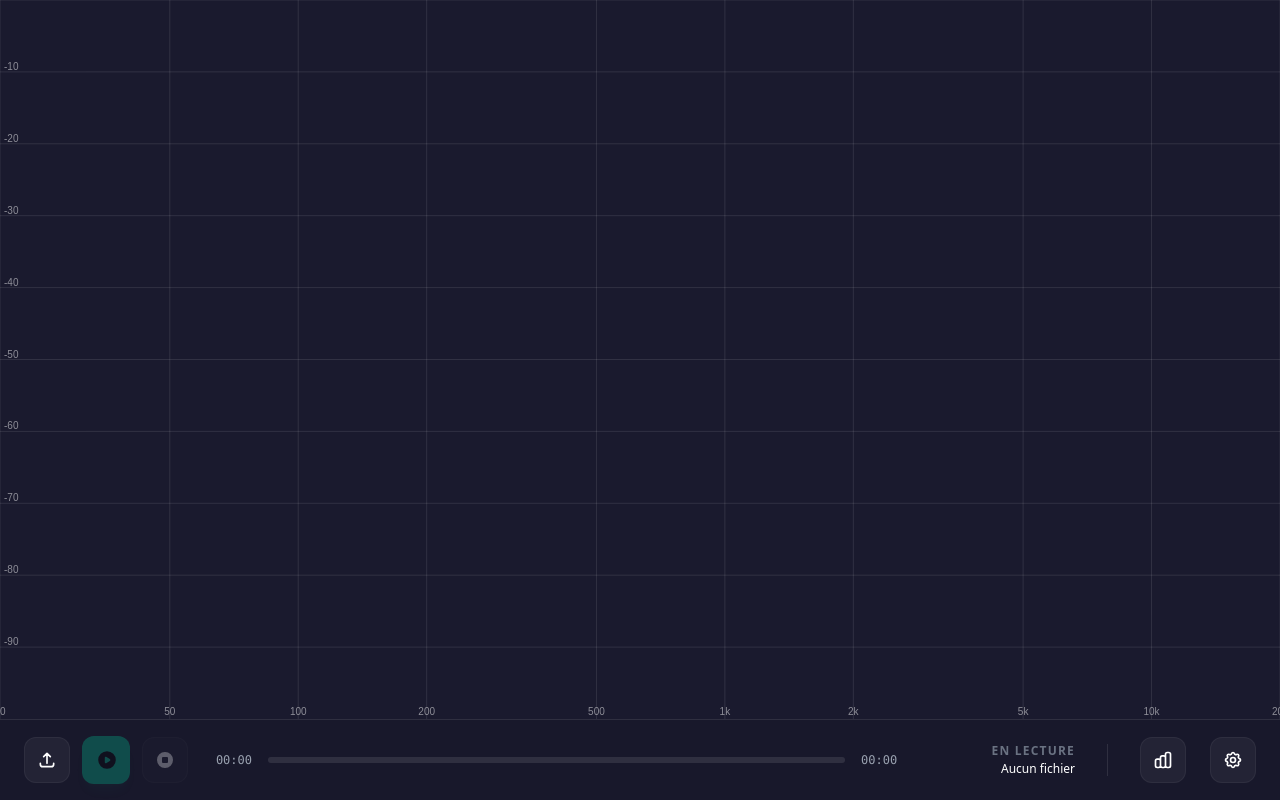
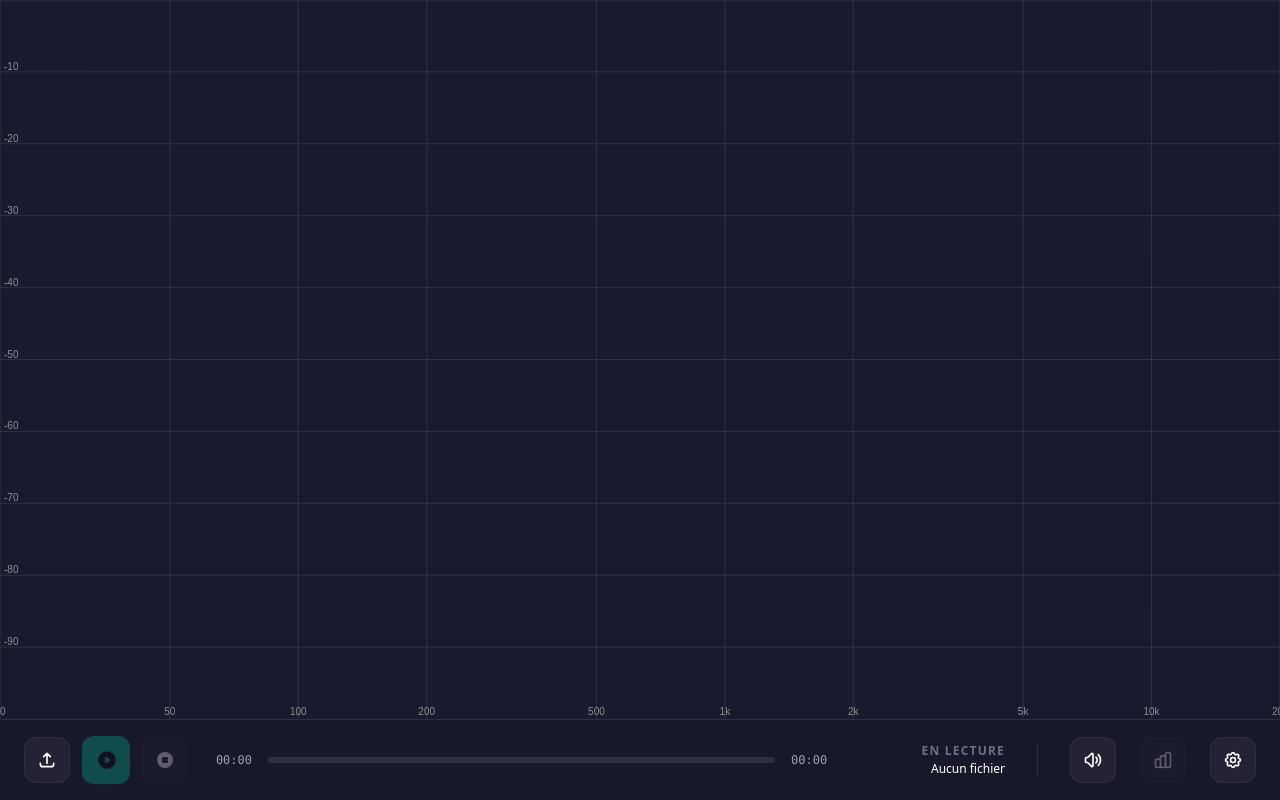
Before and after one commit to P0SlX/rta, a Vue app: page / in a window 1280 px wide. Built offline with nearby package versions, Linux system fonts and the light colour scheme.

Commit message:
feat: Volume

```diff
--- a/src/App.vue
+++ b/src/App.vue
@@ -15,7 +15,6 @@ import type {
     SpectrogramDirection,
 } from "./types/rta";
 
-// Initialisation du composable audio RTA
 const audioRta = useAudioRta();
 
 const displayMode = ref<DisplayMode>("bars");
@@ -291,6 +290,10 @@ function handleUpdateSpectrogramColumnInterval(interval: number) {
     spectrogramColumnInterval.value = interval;
 }
 
+function handleVolumeChange(value: number) {
+    audioRta.setVolume(value);
+}
+
 const stats = computed(() => {
     if (!audioRta.isLoaded.value) return null;
     const avgDb = bandData.value
@@ -538,6 +541,7 @@ const stats = computed(() => {
             :current-time="audioRta.currentTime.value"
             :duration="audioRta.duration.value"
             :file-name="audioRta.fileName.value"
+            :volume="audioRta.volume.value"
             @file-selected="handleFileSelected"
             @play="handlePlay"
             @pause="handlePause"
@@ -545,6 +549,7 @@ const stats = computed(() => {
             @seek="handleSeek"
             @toggle-settings="showSettings = !showSettings"
             @toggle-stats="showStats = !showStats"
+            @volume-change="handleVolumeChange"
         />
     </div>
 </template>
--- a/src/components/PlayerBar.vue
+++ b/src/components/PlayerBar.vue
@@ -1,5 +1,6 @@
 <script setup lang="ts">
 import { computed, ref } from "vue";
+import VolumeSlider from "./VolumeSlider.vue";
 
 const props = defineProps<{
     isPlaying: boolean;
@@ -7,6 +8,7 @@ const props = defineProps<{
     currentTime: number;
     duration: number;
     fileName: string;
+    volume: number;
 }>();
 
 const emit = defineEmits<{
@@ -17,6 +19,7 @@ const emit = defineEmits<{
     seek: [time: number];
     toggleSettings: [];
     toggleStats: [];
+    volumeChange: [value: number];
 }>();
 
 const fileInput = ref<HTMLInputElement | null>(null);
@@ -66,7 +69,7 @@ function openFileDialog() {
 
         <div class="flex items-center gap-3">
             <button
-                class="p-3 bg-white/5 hover:bg-white/10 text-white rounded-xl transition-all border border-white/5 group relative"
+                class="p-3 bg-white/5 hover:bg-white/10 text-white rounded-xl transition-all border border-white/5 group relative cursor-pointer"
                 @click="openFileDialog"
                 title="Charger un fichier"
             >
@@ -88,7 +91,7 @@ function openFileDialog() {
 
             <!-- Play/Pause -->
             <button
-                class="p-3 bg-[#00c896] hover:bg-[#00daa8] text-black rounded-xl transition-all disabled:opacity-30 disabled:cursor-not-allowed shadow-lg shadow-[#00c896]/10 flex items-center justify-center w-12"
+                class="p-3 bg-[#00c896] hover:bg-[#00daa8] text-black rounded-xl transition-all disabled:opacity-30 disabled:cursor-not-allowed shadow-lg shadow-[#00c896]/10 flex items-center justify-center w-12 cursor-pointer"
                 :disabled="!isLoaded"
                 @click="isPlaying ? emit('pause') : emit('play')"
             >
@@ -124,7 +127,7 @@ function openFileDialog() {
 
             <!-- Stop -->
             <button
-                class="p-3 bg-white/5 hover:bg-white/10 text-white rounded-xl transition-all disabled:opacity-30 disabled:cursor-not-allowed border border-white/5"
+                class="p-3 bg-white/5 hover:bg-white/10 text-white rounded-xl transition-all disabled:opacity-30 disabled:cursor-not-allowed border border-white/5 cursor-pointer"
                 :disabled="!isLoaded"
                 @click="emit('stop')"
             >
@@ -198,8 +201,14 @@ function openFileDialog() {
 
         <div class="h-8 w-px bg-white/10 mx-2 hidden lg:block"></div>
 
+        <VolumeSlider
+            :volume="volume"
+            @volume-change="(value) => emit('volumeChange', value)"
+        />
+
         <button
-            class="p-3 bg-white/5 hover:bg-white/10 text-white rounded-xl transition-all border border-white/5"
+            class="p-3 bg-white/5 hover:bg-white/10 text-white rounded-xl transition-all border border-white/5 disabled:opacity-30 disabled:cursor-not-allowed cursor-pointer"
+            :disabled="!isLoaded"
             @click="emit('toggleStats')"
             title="Statistiques"
         >
@@ -220,7 +229,7 @@ function openFileDialog() {
         </button>
 
         <button
-            class="p-3 bg-white/5 hover:bg-white/10 text-white rounded-xl transition-all border border-white/5 group"
+            class="p-3 bg-white/5 hover:bg-white/10 text-white rounded-xl transition-all border border-white/5 group cursor-pointer"
             @click="emit('toggleSettings')"
             title="Réglages"
         >
--- /dev/null
+++ b/src/components/VolumeSlider.vue
@@ -0,0 +1,208 @@
+<script setup lang="ts">
+import { computed, ref } from "vue";
+
+const props = defineProps<{
+    volume: number;
+    disabled?: boolean;
+}>();
+
+const emit = defineEmits<{
+    volumeChange: [value: number];
+}>();
+
+const showSlider = ref(false);
+const isDragging = ref(false);
+
+const volumeIcon = computed(() => {
+    if (props.volume === 0) return "muted";
+    if (props.volume < 0.5) return "low";
+    return "high";
+});
+
+function handleVolumeChange(event: Event) {
+    const input = event.target as HTMLInputElement;
+    emit("volumeChange", parseFloat(input.value));
+}
+
+function toggleMute() {
+    if (props.disabled) return;
+    emit("volumeChange", props.volume > 0 ? 0 : 1);
+}
+
+function handleMouseEnter() {
+    if (!props.disabled) {
+        showSlider.value = true;
+    }
+}
+
+function handleMouseLeave() {
+    if (!isDragging.value) {
+        showSlider.value = false;
+    }
+}
+
+function handleMouseDown() {
+    isDragging.value = true;
+}
+
+function handleMouseUp() {
+    isDragging.value = false;
+    if (!showSlider.value) {
+        showSlider.value = false;
+    }
+}
+</script>
+
+<template>
+    <div
+        class="relative"
+        @mouseenter="handleMouseEnter"
+        @mouseleave="handleMouseLeave"
+    >
+        <transition
+            enter-active-class="transition-all duration-200 ease-out"
+            enter-from-class="opacity-0 translate-y-2"
+            enter-to-class="opacity-100 translate-y-0"
+            leave-active-class="transition-all duration-150 ease-in"
+            leave-from-class="opacity-100 translate-y-0"
+            leave-to-class="opacity-0 translate-y-2"
+        >
+            <div
+                v-show="showSlider"
+                class="absolute bottom-full left-1/2 -translate-x-1/2 mb-2 p-2 bg-[#1a1a2e]/98 backdrop-blur-xl border border-white/10 rounded-xl shadow-2xl"
+                @mousedown="handleMouseDown"
+                @mouseup="handleMouseUp"
+            >
+                <div class="relative h-32 w-8 flex items-center justify-center">
+                    <div
+                        class="absolute w-2 h-full bg-white/5 rounded-full overflow-hidden"
+                    >
+                        <div
+                            class="absolute bottom-0 w-full bg-[#00c896]"
+                            :style="{ height: volume * 100 + '%' }"
+                        />
+                    </div>
+
+                    <input
+                        type="range"
+                        min="0"
+                        max="1"
+                        step="0.01"
+                        :value="volume"
+                        :disabled="disabled"
+                        @input="handleVolumeChange"
+                        class="volume-slider"
+                        orient="vertical"
+                    />
+                </div>
+            </div>
+        </transition>
+
+        <button
+            class="p-3 bg-white/5 hover:bg-white/10 text-white rounded-xl transition-all border border-white/5 disabled:opacity-30 disabled:cursor-not-allowed cursor-pointer"
+            :disabled="disabled"
+            @click="toggleMute"
+            :title="volume > 0 ? 'Couper le son' : 'Activer le son'"
+        >
+            <svg
+                v-if="volumeIcon === 'high'"
+                xmlns="http://www.w3.org/2000/svg"
+                class="h-5 w-5"
+                fill="none"
+                viewBox="0 0 24 24"
+                stroke="currentColor"
+            >
+                <path
+                    stroke-linecap="round"
+                    stroke-linejoin="round"
+                    stroke-width="2"
+                    d="M15.536 8.464a5 5 0 010 7.072m2.828-9.9a9 9 0 010 12.728M5.586 15H4a1 1 0 01-1-1v-4a1 1 0 011-1h1.586l4.707-4.707C10.923 3.663 12 4.109 12 5v14c0 .891-1.077 1.337-1.707.707L5.586 15z"
+                />
+            </svg>
+
+            <svg
+                v-else-if="volumeIcon === 'low'"
+                xmlns="http://www.w3.org/2000/svg"
+                class="h-5 w-5"
+                fill="none"
+                viewBox="0 0 24 24"
+                stroke="currentColor"
+            >
+                <path
+                    stroke-linecap="round"
+                    stroke-linejoin="round"
+                    stroke-width="2"
+                    d="M15.536 8.464a5 5 0 010 7.072M5.586 15H4a1 1 0 01-1-1v-4a1 1 0 011-1h1.586l4.707-4.707C10.923 3.663 12 4.109 12 5v14c0 .891-1.077 1.337-1.707.707L5.586 15z"
+                />
+            </svg>
+
+            <svg
+                v-else
+                xmlns="http://www.w3.org/2000/svg"
+                class="h-5 w-5"
+                fill="none"
+                viewBox="0 0 24 24"
+                stroke="currentColor"
+            >
+                <path
+                    stroke-linecap="round"
+                    stroke-linejoin="round"
+                    stroke-width="2"
+                    d="M5.586 15H4a1 1 0 01-1-1v-4a1 1 0 011-1h1.586l4.707-4.707C10.923 3.663 12 4.109 12 5v14c0 .891-1.077 1.337-1.707.707L5.586 15z"
+                    clip-rule="evenodd"
+                />
+                <path
+                    stroke-linecap="round"
+                    stroke-linejoin="round"
+                    stroke-width="2"
+                    d="M17 14l2-2m0 0l2-2m-2 2l-2-2m2 2l2 2"
+                />
+            </svg>
+        </button>
+    </div>
+</template>
+
+<style scoped>
+.volume-slider {
+    -webkit-appearance: slider-vertical;
+    appearance: slider-vertical;
+    writing-mode: bt-lr;
+    width: 100%;
+    height: 100%;
+    background: transparent;
+    cursor: pointer;
+    position: relative;
+    z-index: 10;
+}
+
+/* Webkit browsers (Chrome, Safari, Edge) */
+.volume-slider::-webkit-slider-thumb {
+    -webkit-appearance: none;
+    appearance: none;
+    width: 18px;
+    height: 18px;
+    background: #00c896;
+    border-radius: 50%;
+    cursor: pointer;
+    border: 3px solid #1a1a2e;
+    box-shadow: 0 0 0 1px rgba(255, 255, 255, 0.15);
+}
+
+/* Firefox */
+.volume-slider::-moz-range-thumb {
+    width: 16px;
+    height: 16px;
+    background: #00c896;
+    border-radius: 50%;
+    cursor: pointer;
+    border: 3px solid #1a1a2e;
+}
+
+.volume-slider::-webkit-slider-runnable-track {
+    background: transparent;
+}
+
+.volume-slider::-moz-range-track {
+    background: transparent;
+}
+</style>
--- a/src/composables/useAudioRta.ts
+++ b/src/composables/useAudioRta.ts
@@ -22,6 +22,7 @@ export function useAudioRta() {
   let audioContext: AudioContext | null = null;
   let analyserNode: AnalyserNode | null = null;
   let sourceNode: MediaElementAudioSourceNode | null = null;
+  let gainNode: GainNode | null = null;
   let audioElement: HTMLAudioElement | null = null;
 
   const isPlaying = shallowRef(false);
@@ -31,6 +32,7 @@ export function useAudioRta() {
   const fileName = shallowRef("");
   const error = shallowRef<string | null>(null);
   const sampleRate = shallowRef(44100);
+  const volume = shallowRef(0.5);
 
   const fftSize = shallowRef<FftSize>(DEFAULT_PARAMS.fftSize);
   const smoothingTimeConstant = shallowRef(
@@ -146,7 +148,12 @@ export function useAudioRta() {
       analyserNode = audioContext.createAnalyser();
       analyserNode.fftSize = params.fftSize;
       analyserNode.smoothingTimeConstant = params.smoothingTimeConstant;
-      analyserNode.connect(audioContext.destination);
+
+      gainNode = audioContext.createGain();
+      gainNode.gain.value = volume.value;
+
+      analyserNode.connect(gainNode);
+      gainNode.connect(audioContext.destination);
 
       initializeArrays();
     } catch (e) {
@@ -176,7 +183,7 @@ export function useAudioRta() {
         audioElement.addEventListener("ended", handleEnded);
         audioElement.addEventListener("error", handleError);
 
-        if (audioContext && analyserNode) {
+        if (audioContext && analyserNode && gainNode) {
           sourceNode = audioContext.createMediaElementSource(audioElement);
           sourceNode.connect(analyserNode);
         }
@@ -325,6 +332,18 @@ export function useAudioRta() {
     initializeArrays();
   }
 
+  function setVolume(value: number): void {
+    const clamped = value < 0 ? 0 : value > 1 ? 1 : value;
+    volume.value = clamped;
+    if (gainNode) {
+      gainNode.gain.value = clamped;
+    }
+  }
+
+  function getVolume(): number {
+    return volume.value;
+  }
+
   function getFrequencyData(): FrequencyDataResult | null {
     if (!analyserNode || !frequencyData || !smoothedData || !peakData) {
       return null;
@@ -422,9 +441,13 @@ export function useAudioRta() {
     if (analyserNode) {
       analyserNode.disconnect();
     }
+    if (gainNode) {
+      gainNode.disconnect();
+    }
     if (audioContext) {
       audioContext.close();
     }
+    gainNode = null;
     audioElement = null;
     sourceNode = null;
     analyserNode = null;
@@ -443,6 +466,7 @@ export function useAudioRta() {
     fileName,
     error,
     sampleRate,
+    volume,
 
     fftSize,
     smoothingTimeConstant,
@@ -465,6 +489,8 @@ export function useAudioRta() {
     updatePeakHold,
     updatePeakDecay,
     updateNumBands,
+    setVolume,
+    getVolume,
     getFrequencyData,
     getBands,
     resumeContext,
```
